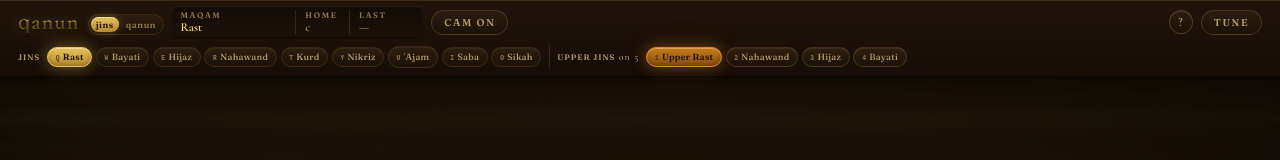
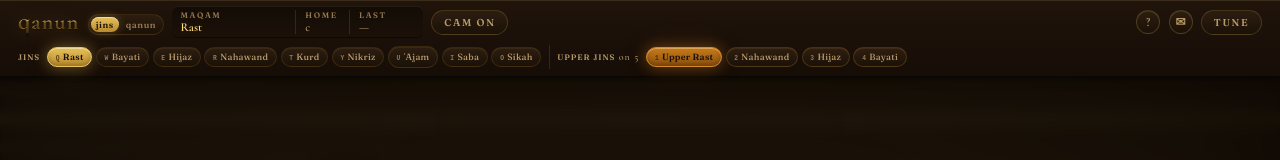
Before and after one commit to joetessy/qanun, a React (Vite) app: page / in a window 1280 px wide. Shown: the top 160 px of the page. Built offline with nearby package versions, Linux system fonts and the light colour scheme.

Commit message:
Add a contact link to the header

```diff
--- a/src/App.css
+++ b/src/App.css
@@ -1325,7 +1325,8 @@
 }
 
 /* "?" help button in the header — brass dot, always visible */
-.help-btn {
+.help-btn,
+.contact-btn {
   flex-shrink: 0;
   width: 24px;
   height: 24px;
@@ -1343,14 +1344,22 @@
   box-shadow: inset 0 1px 0 rgba(255, 222, 150, 0.08);
   transition: color 0.15s, border-color 0.15s, box-shadow 0.15s;
 }
-.help-btn:hover {
+.help-btn:hover,
+.contact-btn:hover {
   color: var(--brass-glow);
   border-color: rgba(231, 194, 91, 0.5);
   box-shadow:
     inset 0 1px 0 rgba(255, 222, 150, 0.14),
     0 0 10px rgba(231, 194, 91, 0.22);
 }
-.help-btn:focus-visible { outline: 2px solid var(--accent); outline-offset: 2px; }
+.help-btn:focus-visible,
+.contact-btn:focus-visible { outline: 2px solid var(--accent); outline-offset: 2px; }
+
+/* The contact link is an anchor wearing the round header-button shell. */
+.contact-btn {
+  font-size: 12px;
+  text-decoration: none;
+}
 
 /* Reduced-motion: no rise animation on the card. */
 @media (prefers-reduced-motion: reduce) {
@@ -1565,7 +1574,8 @@
   .studio-slider::-webkit-slider-thumb { width: 20px; height: 20px; }
   .studio-slider::-moz-range-thumb { width: 20px; height: 20px; }
   /* Header controls: same growth-toward-44px treatment as the chips above. */
-  .help-btn { width: 34px; height: 34px; }
+  .help-btn,
+  .contact-btn { width: 34px; height: 34px; }
   .mode-toggle span { padding: 6px 9px; }
   .levers-toggle,
   .controls-toggle { padding: 8px 14px; }
--- a/src/components/Qanun.tsx
+++ b/src/components/Qanun.tsx
@@ -118,6 +118,14 @@ export const Qanun = () => {
         >
           ?
         </button>
+        <a
+          className="contact-btn"
+          href="mailto:yusuftwinfish@gmail.com?subject=Qanun"
+          aria-label="Contact by email"
+          title="Contact"
+        >
+          ✉
+        </a>
         <button
           type="button"
           className={`controls-toggle ${controlsOpen ? 'is-open' : ''}`}
```
